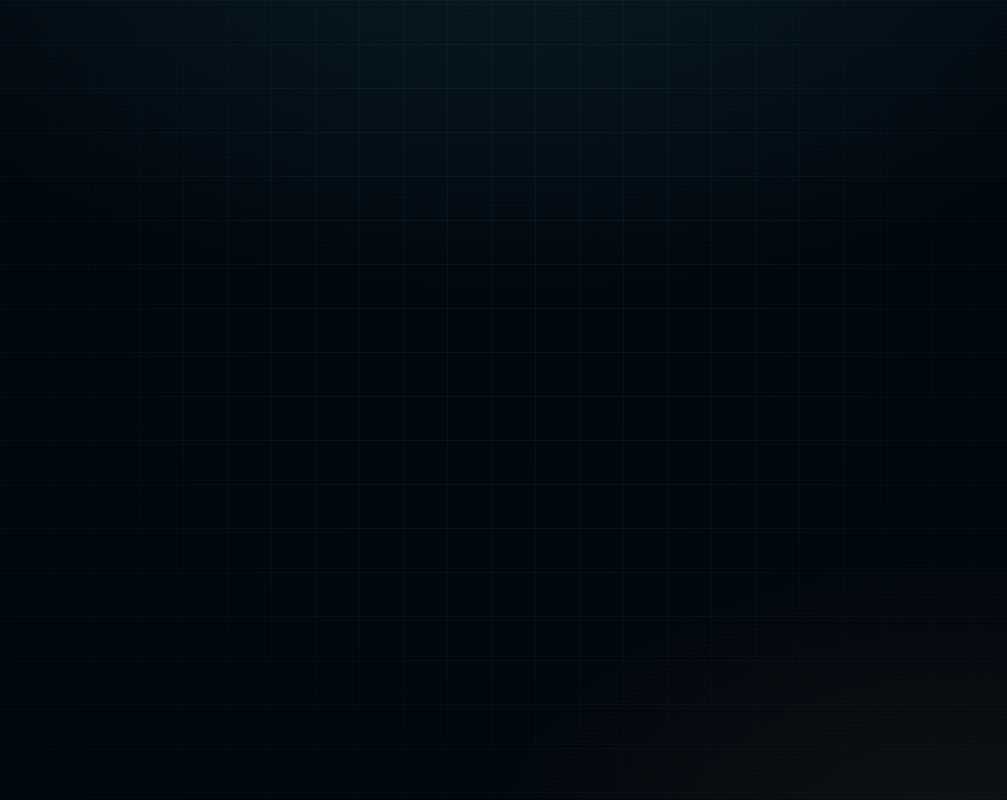
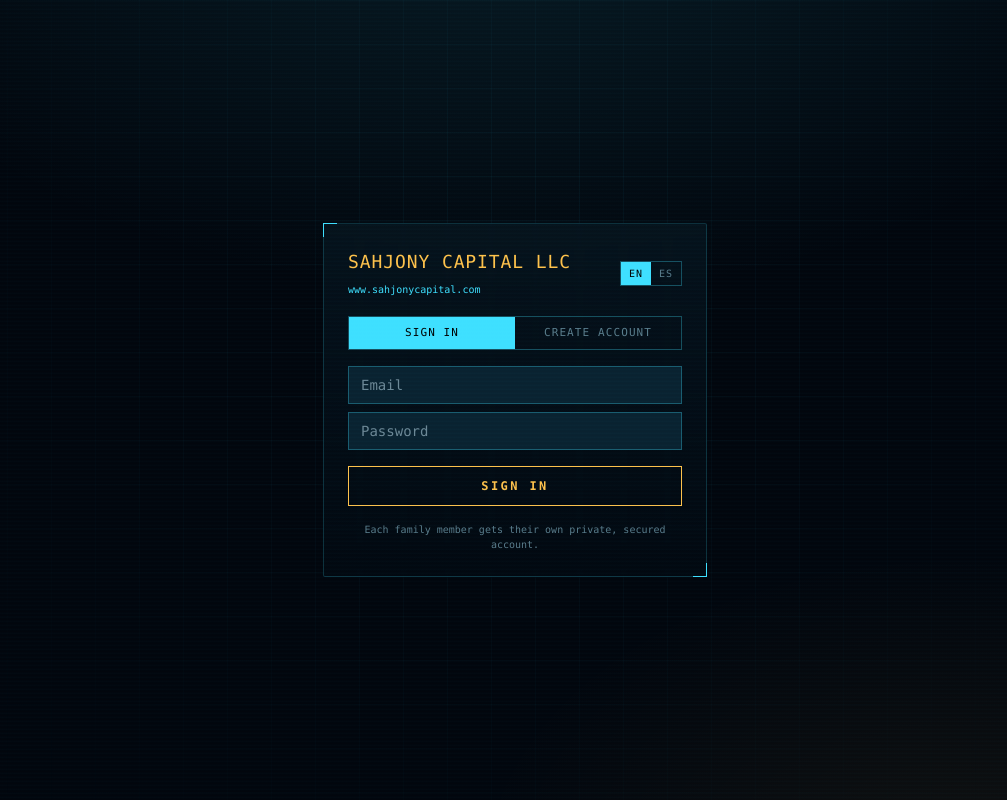
Before and after one commit to SAHJONY/SAHJONY-FAMILY-FUND, a Next.js app: page /login in a window 1280 px wide. Before the commit this address had no page. Shown: the whole page, without its empty margins (125-1132 px from the left). Built offline with nearby package versions, Linux system fonts and the light colour scheme.

Commit message:
Restore login page UI and login CTA text

```diff
--- a/app/login/page.tsx
+++ b/app/login/page.tsx
@@ -1,13 +1,76 @@
 "use client";
 
-import { useEffect } from "react";
-import { useRouter } from "next/navigation";
+import { useState } from "react";
+import { LangProvider, LangToggle, useI18n } from "@/components/i18n";
+
+function LoginInner() {
+  const { t } = useI18n();
+  const [mode, setMode] = useState<"login" | "register">("login");
+  const [email, setEmail] = useState("");
+  const [name, setName] = useState("");
+  const [password, setPassword] = useState("");
+  const [err, setErr] = useState("");
+  const [busy, setBusy] = useState(false);
+
+  const submit = async () => {
+    setBusy(true); setErr("");
+    try {
+      const r = await fetch("/api/auth", {
+        method: "POST", headers: { "content-type": "application/json" },
+        body: JSON.stringify({ action: mode === "login" ? "login" : "register", email, name, password }),
+      });
+      const j = await r.json();
+      if (!r.ok) { setErr(j.error || "failed"); return; }
+      window.location.href = "/fund";
+    } catch { setErr("network error"); } finally { setBusy(false); }
+  };
+
+  return (
+    <main className="min-h-screen flex items-center justify-center p-6">
+      <div className="w-full max-w-sm hud-panel p-6 space-y-4">
+        <div className="flex items-center justify-between">
+          <div>
+            <h1 className="hud-text text-lg text-[var(--gold)] tracking-wider">SAHJONY CAPITAL LLC</h1>
+            <a href="https://www.sahjonycapital.com" className="text-[10px] text-[var(--hud)] hover:underline">www.sahjonycapital.com</a>
+          </div>
+          <LangToggle />
+        </div>
+
+        <div className="flex border border-[rgba(63,224,255,0.3)]">
+          {(["login", "register"] as const).map((m) => (
+            <button key={m} onClick={() => { setMode(m); setErr(""); }}
+              className="flex-1 text-[11px] py-2 uppercase tracking-widest"
+              style={{ background: mode === m ? "var(--hud)" : "transparent", color: mode === m ? "#000" : "var(--muted)" }}>
+              {m === "login" ? t("signIn") : t("register")}
+            </button>
+          ))}
+        </div>
+
+        <div className="space-y-2">
+          {mode === "register" && (
+            <input value={name} onChange={(e) => setName(e.target.value)} placeholder={t("name")}
+              className="w-full bg-[var(--hud-deep)] border border-[rgba(63,224,255,0.3)] px-3 py-2 text-sm text-[var(--text)]" />
+          )}
+          <input value={email} onChange={(e) => setEmail(e.target.value)} placeholder={t("email")} type="email"
+            className="w-full bg-[var(--hud-deep)] border border-[rgba(63,224,255,0.3)] px-3 py-2 text-sm text-[var(--text)]" />
+          <input value={password} onChange={(e) => setPassword(e.target.value)} placeholder={t("password")} type="password"
+            onKeyDown={(e) => { if (e.key === "Enter") submit(); }}
+            className="w-full bg-[var(--hud-deep)] border border-[rgba(63,224,255,0.3)] px-3 py-2 text-sm text-[var(--text)]" />
+        </div>
+
+        {err && <div className="text-[11px] text-[var(--bad)]">{err}</div>}
+
+        <button onClick={submit} disabled={busy}
+          className="w-full text-[12px] tracking-[0.2em] uppercase py-2.5 font-bold border border-[var(--gold)] text-[var(--gold)] hover:bg-[rgba(255,194,75,0.08)] disabled:opacity-50">
+          {busy ? "…" : (mode === "login" ? t("signIn") : t("register"))}
+        </button>
+
+        <p className="text-[10px] text-[var(--muted)] text-center">{t("loginCta")}</p>
+      </div>
+    </main>
+  );
+}
 
 export default function LoginPage() {
-  const router = useRouter();
-  useEffect(() => {
-    // Directly open the main platform
-    router.replace("/fund");
-  }, [router]);
-  return null;
+  return <LangProvider><LoginInner /></LangProvider>;
 }
--- a/components/i18n.tsx
+++ b/components/i18n.tsx
@@ -75,6 +75,7 @@
   email: { en: "Email", es: "Correo" },
   name: { en: "Name", es: "Nombre" },
   password: { en: "Password", es: "Contraseña" },
+  loginCta: { en: "Each family member gets their own private, secured account.", es: "Cada miembro de la familia tiene su propia cuenta privada y segura." },
 };
 
 interface Ctx { lang: Lang; setLang: (l: Lang) => void; t: (k: string) => string }
```
